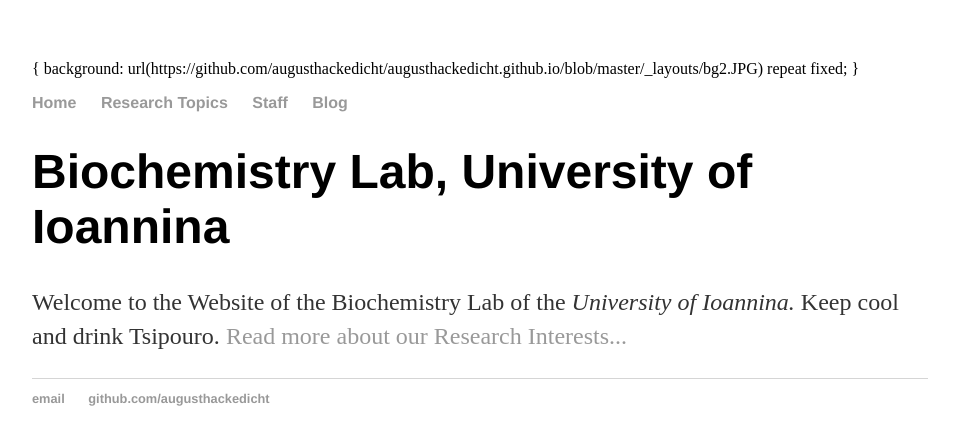
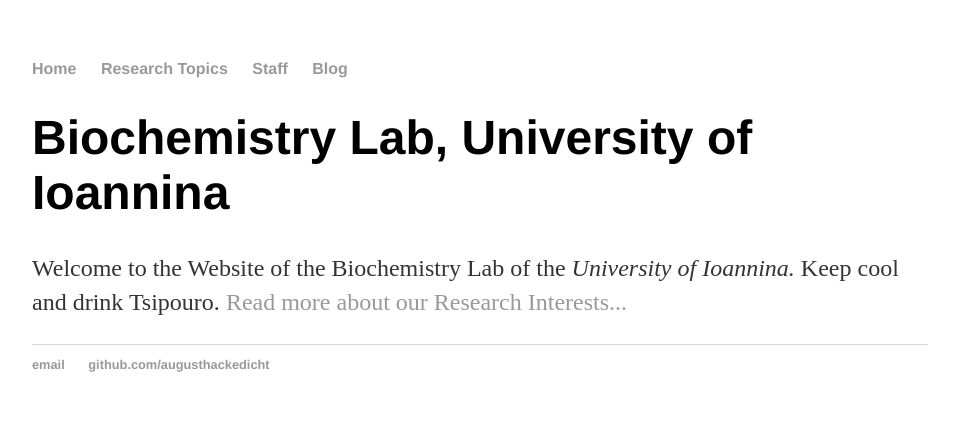
Before and after one commit to augusthackedicht/augusthackedicht.github.io, a Jekyll site: the page built from index.html, in a window 1280 px wide. Shown: the top 445 px of the page, without its empty margins (160-1119 px from the left). Built offline with Jekyll 4.4.1, drawn with Linux system fonts in a browser that asks for light colours.

Commit message:
Update default.html

```diff
--- a/_layouts/default.html
+++ b/_layouts/default.html
@@ -5,9 +5,7 @@
 			<!-- link to main stylesheet -->
 			<link rel="stylesheet" type="text/css" href="/css/main.css">
 		</head>
-		<body>  { background: url(https://github.com/augusthackedicht/augusthackedicht.github.io/blob/master/_layouts/bg2.JPG) repeat fixed;
-			}
-
+		<body>
 			<nav>
 	    		<ul>
 	        		<li><a href="/">Home</a></li>
```
